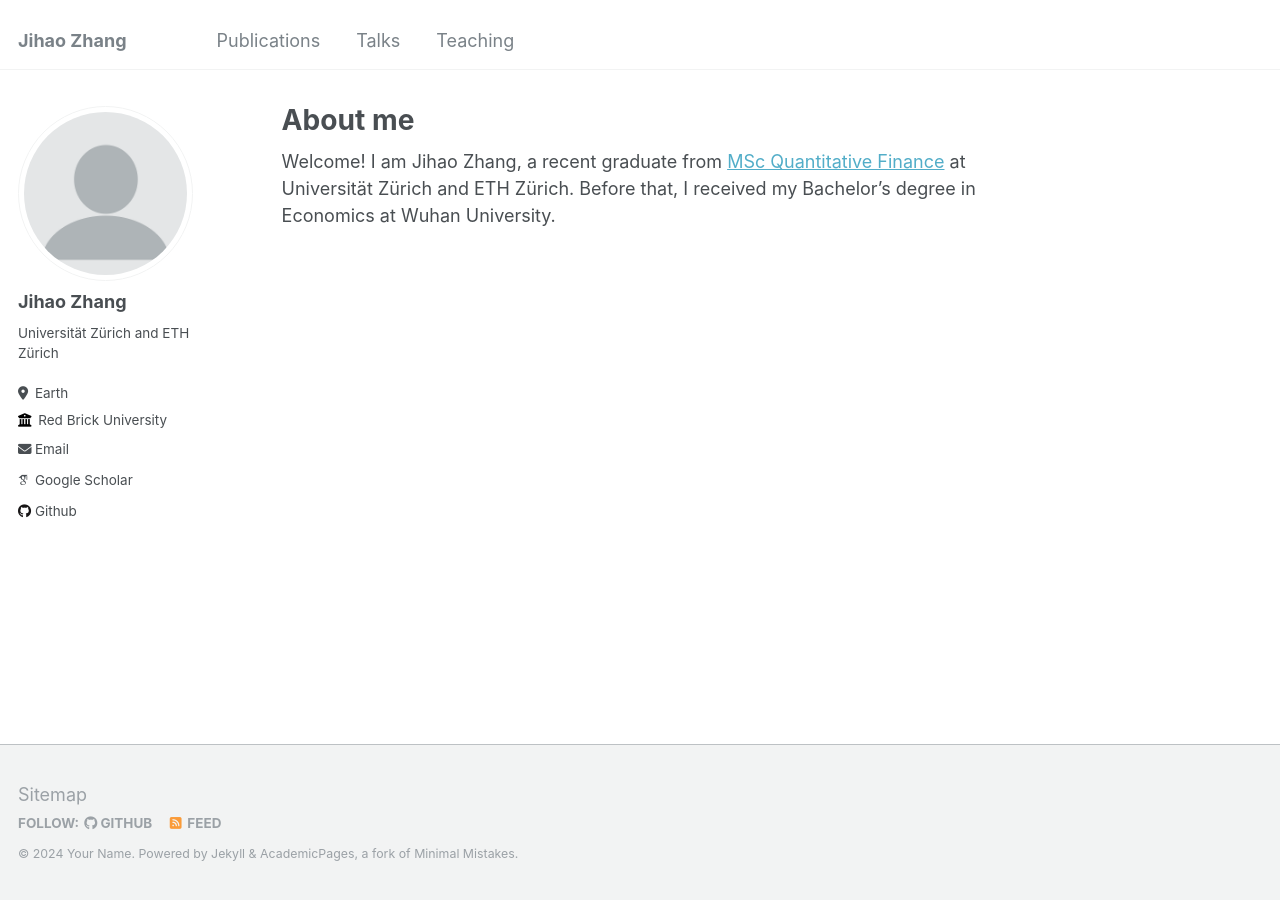
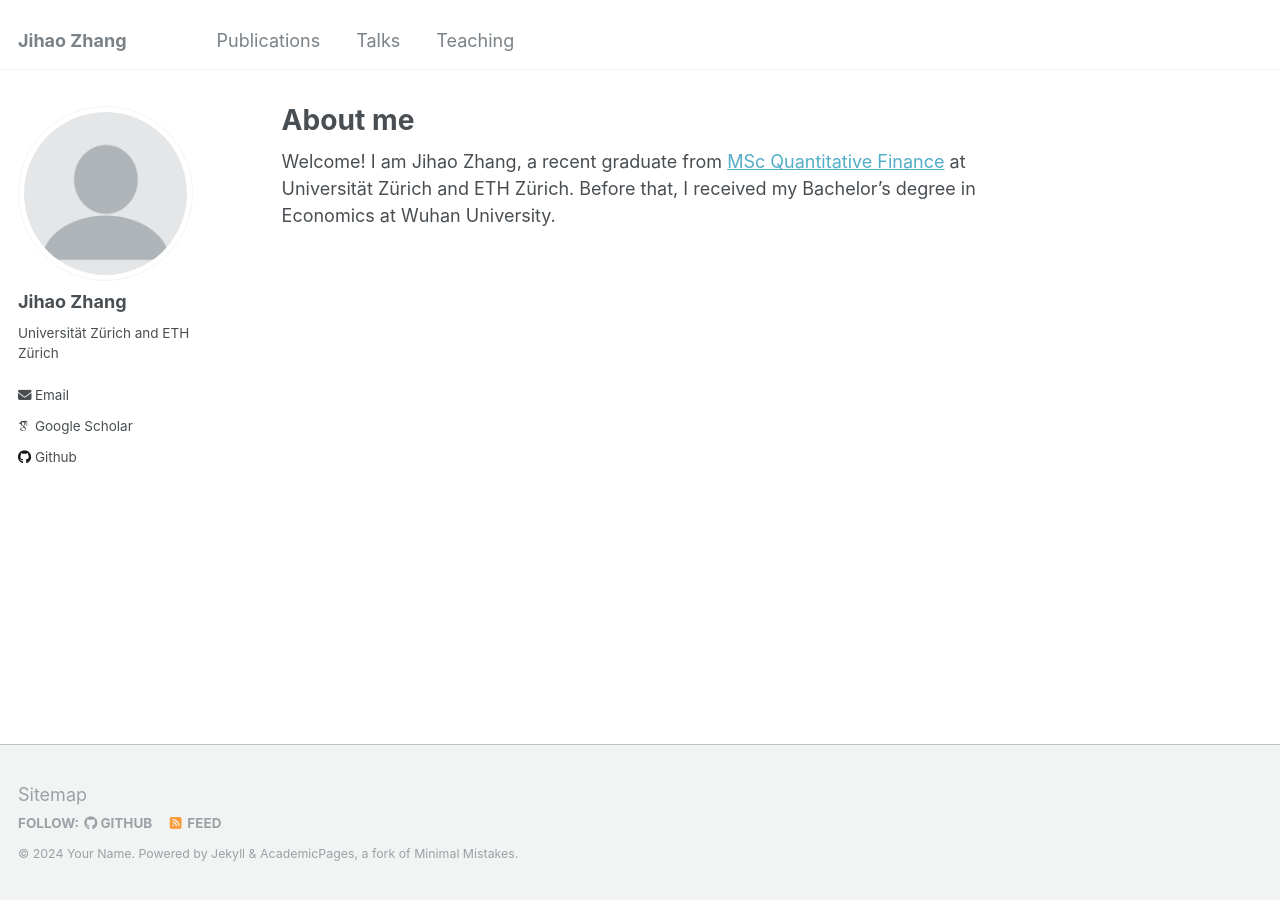
Before and after one commit to JihaoZhangQF/JihaoZhangQF.github.io, a Jekyll site: the page built from _pages/about.md, in a window 1280 px wide. Built offline with Jekyll 4.4.1, drawn with Linux system fonts in a browser that asks for light colours; some web fonts are replaced.

Commit message:
Update _config.yml

```diff
--- a/_config.yml
+++ b/_config.yml
@@ -25,8 +25,8 @@ author:
   name             : "Jihao Zhang"
   pronouns         : # example: "she/her"
   bio              : "Universität Zürich and ETH Zürich"
-  location         : "Earth"
-  employer         : "Red Brick University"
+  location         : #"Earth"
+  employer         : #"Red Brick University"
   uri              : # URL
   email            : "jihzhang@student.ethz.ch"
 
```
